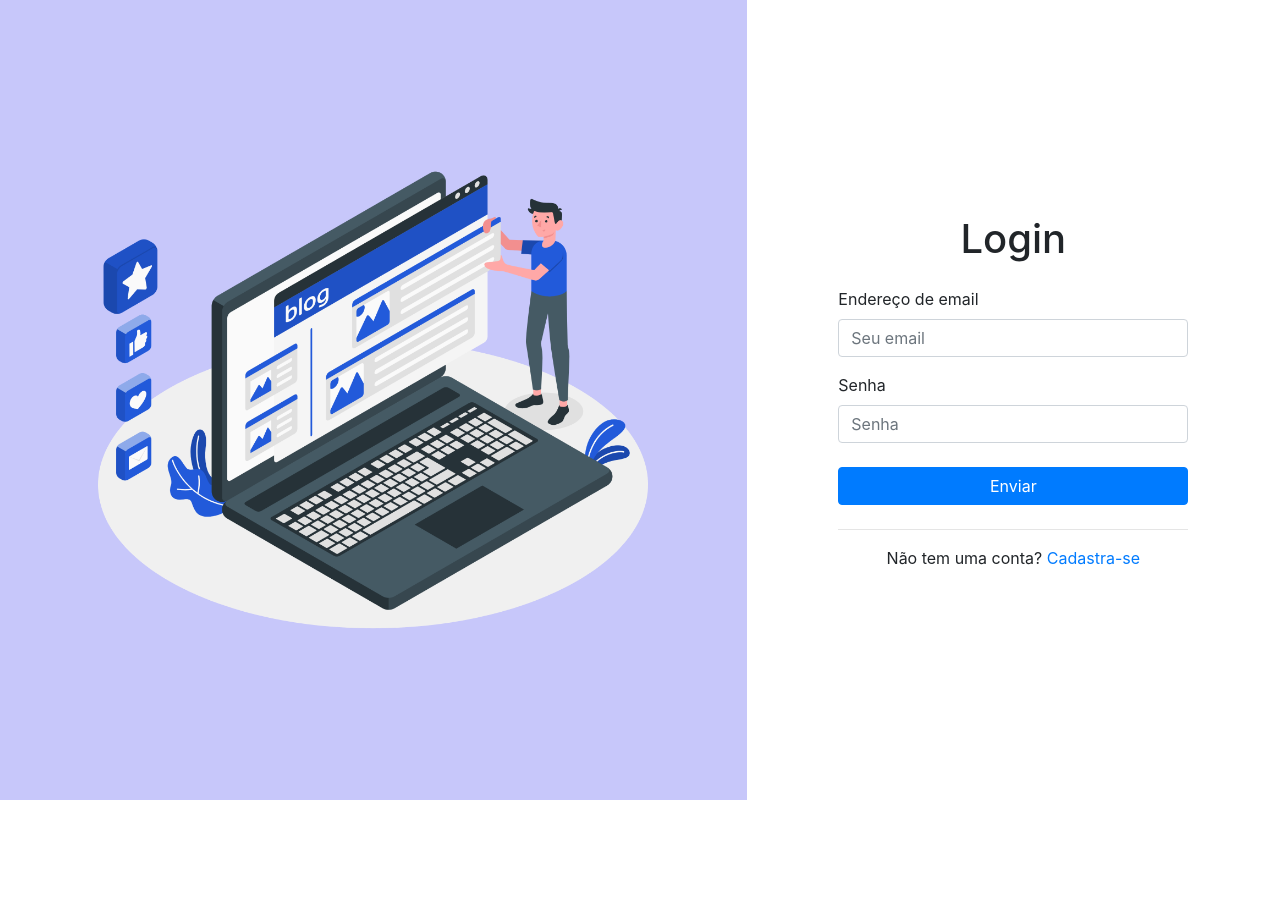
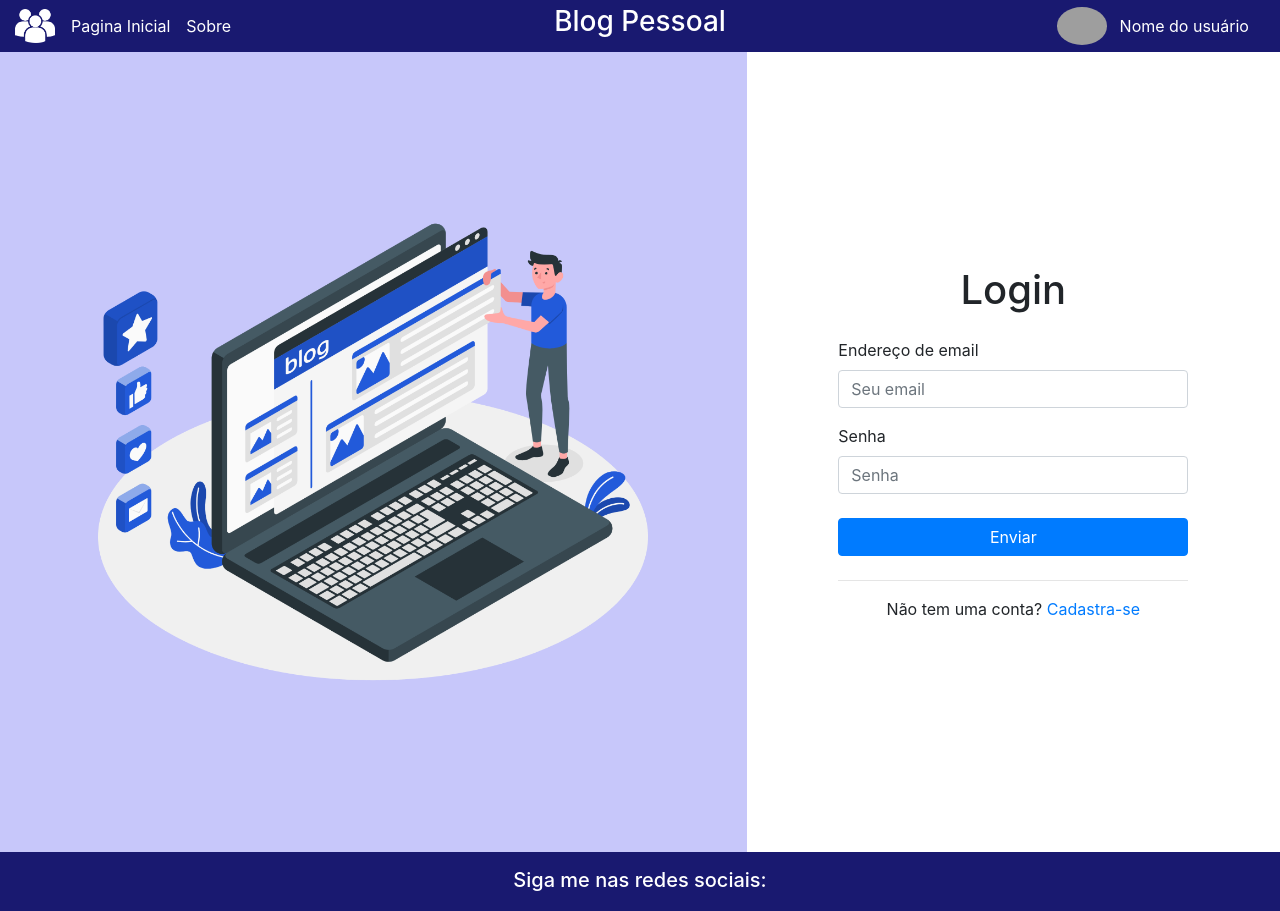
Before and after one commit to DanielSanm/BlogPessoal-frontEnd, an Angular app: page / in a window 1280 px wide. Shown: the top 911 px of the page. Before the commit the page ends 800 px from the top, so only its background shows below. Built offline with nearby package versions, Linux system fonts and the light colour scheme; grey boxes are pictures that could not be loaded.

Commit message:
fazendo ajustes

```diff
--- a/src/app/app.component.html
+++ b/src/app/app.component.html
@@ -1 +1,3 @@
+<app-menu></app-menu>
 <app-login></app-login>
+<app-rodape></app-rodape>
--- a/src/app/login/login.component.css
+++ b/src/app/login/login.component.css
@@ -3,6 +3,6 @@
     height: 100vh;
 }
 
-.form-control {
+.w-350 {
     width: 350px;
 }
--- a/src/app/login/login.component.html
+++ b/src/app/login/login.component.html
@@ -10,12 +10,12 @@
                 <h1 class="text-center mb-4">Login</h1>
                 <div class="form-group">
                     <label for="exampleInputEmail1">Endereço de email</label>
-                    <input type="email" class="form-control" id="exampleInputEmail1" aria-describedby="emailHelp"
+                    <input type="email" class="form-control w-350" id="exampleInputEmail1" aria-describedby="emailHelp"
                         placeholder="Seu email">
                 </div>
                 <div class="form-group">
                     <label for="exampleInputPassword1">Senha</label>
-                    <input type="password" class="form-control" id="exampleInputPassword1" placeholder="Senha">
+                    <input type="password" class="form-control w-350" id="exampleInputPassword1" placeholder="Senha">
                 </div>
                 <div class="text-center mt-4">
                     <button type="submit" class="btn btn-primary btn-block">Enviar</button>
--- a/src/app/menu/menu.component.html
+++ b/src/app/menu/menu.component.html
@@ -1,4 +1,4 @@
-<nav class="navbar navbar-expand-lg nav text-white row">
+<nav class="navbar navbar-expand-lg nav text-white row m-0 p-0">
 
   <button class="navbar-toggler" type="button" data-toggle="collapse" data-target="#conteudoNavbarSuportado"
     aria-controls="conteudoNavbarSuportado" aria-expanded="false" aria-label="Alterna navegação">
@@ -6,7 +6,7 @@
   </button>
 
   <div class="collapse navbar-collapse col-md-4" id="conteudoNavbarSuportado">
-    <img class="mx-2" src="/assets/pngwing.com.png" alt="" width="40">
+    <img class="mr-2" src="/assets/pngwing.com.png" alt="" width="40">
     <ul class="navbar-nav mr-auto d-flex align-items-center">
       <li class="nav-item">
         <a class="nav-link linkfx" href="">Pagina Inicial</a>
@@ -18,7 +18,7 @@
   </div>
 
   <div class="col-md-4 d-flex justify-content-center">
-    <h1>Blog Pessoal</h1>
+    <h3>Blog Pessoal</h3>
   </div>
 
   <div class="col-md-4 d-flex justify-content-end">
--- a/src/app/rodape/rodape.component.html
+++ b/src/app/rodape/rodape.component.html
@@ -1,7 +1,7 @@
 <footer>
     <div class="container">
         <div class="row">
-            <div class="col-md-12 d-flex justify-content-center mt-2">
+            <div class="col-md-12 d-flex justify-content-center mt-3">
                 <h5>Siga me nas redes sociais:</h5>
             </div>
         </div>
```
